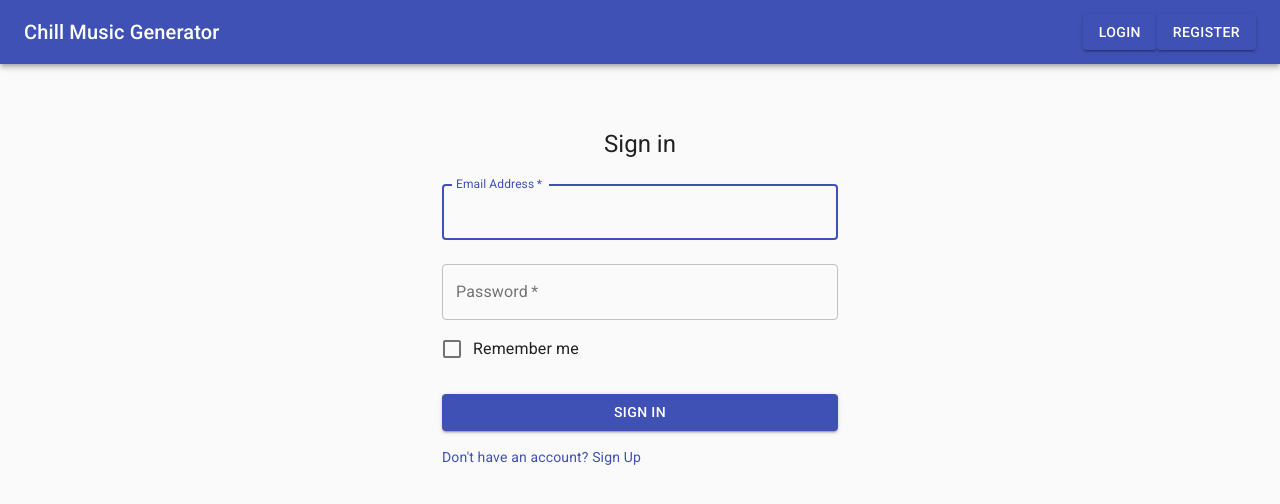
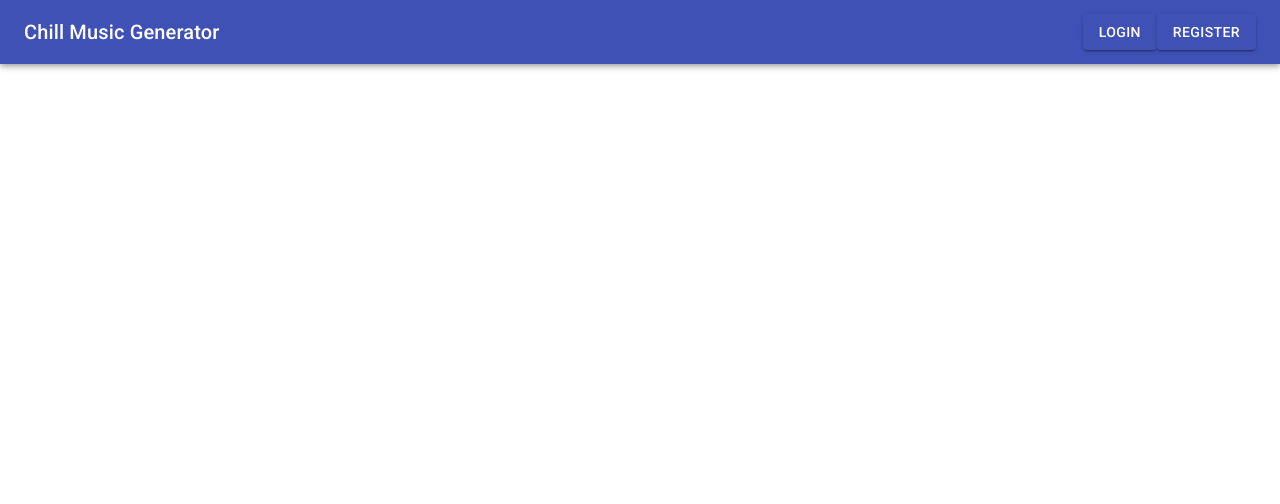
Before and after one commit to Karoru19/compositor-ai-site, a React (Create React App) app: page /logout in a window 1280 px wide. Before the commit this address led to /login. Shown: the top 504 px of the page. Built offline with nearby package versions, Linux system fonts and the light colour scheme.

Commit message:
login/logout

```diff
--- a/src/App.js
+++ b/src/App.js
@@ -1,4 +1,4 @@
-import React from 'react';
+import React, {Component} from 'react';
 import 'typeface-roboto';
 import {makeStyles} from '@material-ui/core/styles';
 import AppBar from '@material-ui/core/AppBar';
@@ -13,7 +13,8 @@ import './App.css';
 import {
     BrowserRouter as Router,
     Route,
-    Link
+    Link,
+    withRouter
 } from 'react-router-dom';
 import Login from './Login';
 import Register from './Register';
@@ -37,7 +38,30 @@ const useStyles = makeStyles(theme => ({
 }));
 
 
-function App() {
+export default class App extends Component {
+
+    state = {
+        refresh: '',
+    };
+
+    refresh = () => {
+        this.setState({refresh: 'yes'});
+    };
+
+    logOut = () => {
+        sessionStorage.clear();
+        this.setState({refresh: 'yes'});
+    };
+
+    render() {
+        return (
+            <AppDiv logOut={this.logOut} refresh={this.refresh}/>
+        )
+    };
+}
+
+
+const AppDiv = ({refresh, logOut}) => {
     const classes = useStyles();
 
     return (
@@ -115,6 +139,7 @@ function App() {
                             aria-haspopup="true"
                             variant="contained"
                             color="primary"
+                            onClick={logOut}
                         >
                             Logout
                         </Button>
@@ -126,7 +151,7 @@ function App() {
             </AppBar>
 
             <div className="container">
-                <Route exact path="/login" component={Login}/>
+                <Route path="/login" render={(routeProps) => <Login isAuthed={refresh} {...routeProps}/>} />
                 <Route path="/register" component={Register}/>
                 <Route path="/manage" component={ManageAccount}/>
                 <Route path="/create" component={Create}/>
@@ -136,6 +161,4 @@ function App() {
             </div>
         </Router>
     );
-}
-
-export default App;
+};
--- a/src/Login.js
+++ b/src/Login.js
@@ -46,6 +46,7 @@ export default class Login extends Component {
                 sessionStorage.setItem('token',json.token);
                 sessionStorage.setItem('email',json.user.username);
                 sessionStorage.setItem('userId',json.user.id);
+                this.props.isAuthed();
                 this.props.history.push('/');
             });
         }).catch(err => {
--- a/src/Logout.js
+++ b/src/Logout.js
@@ -1,22 +1,19 @@
 import {Component} from "react";
 import React from 'react';
+import {
+    Link
+} from 'react-router-dom';
 
-
-export default class Login extends Component {
+export default class Logout extends Component {
 
     constructor(props) {
         super(props);
-
-    }
-
-    componentDidMount() {
-        sessionStorage.clear();
-        this.props.history.push("/login");
+        console.log("asdasdasd");
     }
 
     render() {
         return(
-            <div/>
+            <Link to={"/login"}/>
         )
     }
 }
```
